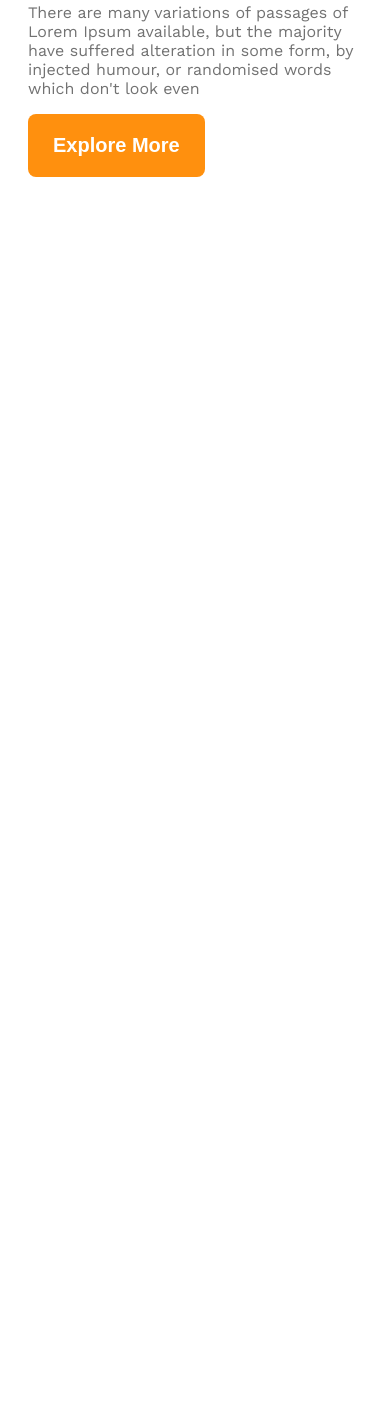
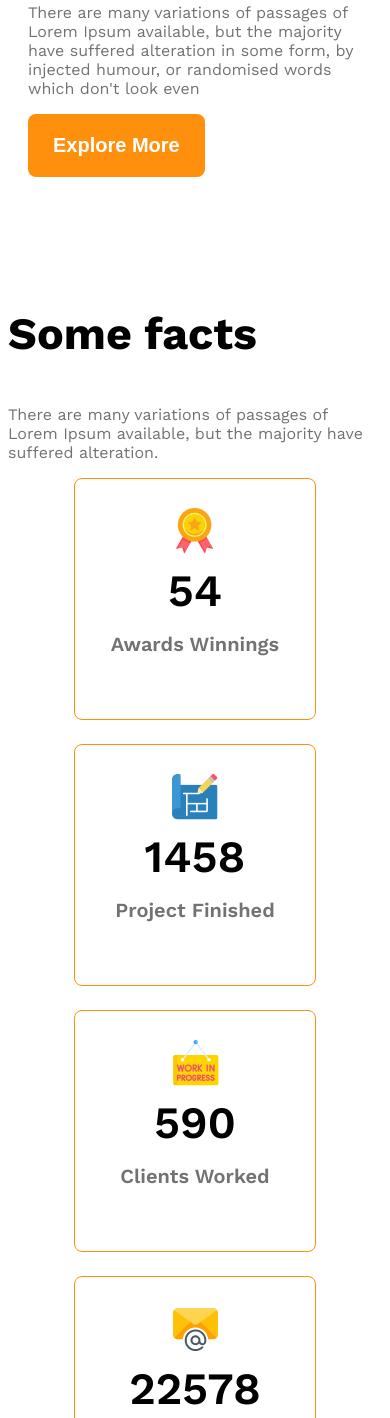
Before and after one commit to silvihuda/g3-architects-project-reset, a plain HTML site: page index.html in a window 390 px wide. Shown: the part 2755-4173 px from the top of the page. Before the commit the page ends 2940 px from the top, so only its background shows below. Drawn offline with nearby package versions, Linux system fonts and the light colour scheme.

Commit message:
added responsive facts section

```diff
--- a/index.html
+++ b/index.html
@@ -30,6 +30,7 @@
         </div>
     </header>
     <main>
+        <!-- teams section -->
         <section class="team display-flex">
            <div class="team-img-container">
               <img src="images/team1.png" alt="two architects discussing about esign">
@@ -38,11 +39,42 @@
               <img src="images/team4.png" alt="">
            </div>
            <div class="our-features">
-            <h3 class="features-title"><span id="quick-list"><span class="text-light-gray" id="quick-list">Quick list</span> <span id="of-our">of Our</span> <span class="text-primary" id="features">Features</span></h3>
+            <h3 class="section-title"><span id="quick-list"><span class="text-light-gray" id="quick-list">Quick list</span> <span id="of-our">of Our</span> <span class="text-primary" id="features">Features</span></h3>
             <p class="features-description text-light-gray">There are many variations of passages of Lorem Ipsum available, but the majority have suffered alteration in some form, by injected humour, or randomised words which don't look even</p>
             <button class="btn-primary">Explore More</button>
            </div>
         </section>
+       <!-- features enjoy -->
+        <section>
+
+        </section>
+        <!-- some facts -->
+         <section class="some-facts">
+              <h3 class="section-title">Some facts</h3>
+              <p class="text-light-gray fact-description">There are many variations of passages of Lorem Ipsum available, but the majority have suffered alteration.</p>
+              <div class="facts-container">
+                 <div class="fact-card display-flex">
+                    <img src="images/icons/ribon.png" alt="" class="fact-icon">
+                    <h4 class="fact-number">54</h4>
+                    <h5 class="fact-name text-light-gray">Awards Winnings</h5>
+                 </div>
+                 <div class="fact-card display-flex">
+                    <img src="images/icons/projects.png" alt="" class="fact-icon">
+                    <h4 class="fact-number">1458</h4>
+                    <h5 class="fact-name text-light-gray">Project Finished</h5>
+                 </div>
+                 <div class="fact-card display-flex">
+                    <img src="images/icons/customers.png" alt="" class="fact-icon">
+                    <h4 class="fact-number">590</h4>
+                    <h5 class="fact-name text-light-gray">Clients Worked</h5>
+                 </div>
+                 <div class="fact-card display-flex">
+                    <img src="images/icons/email.png" alt="" class="fact-icon">
+                    <h4 class="fact-number">22578</h4>
+                    <h5 class="fact-name text-light-gray">Email Send</h5>
+                 </div>
+              </div>
+         </section>
     </main>
     <footer>
 
--- a/styles/style.css
+++ b/styles/style.css
@@ -45,6 +45,9 @@ main>section{
 
 .bg-light {
     background-color: rgba(255, 144, 14, 0.1);
+}
+.section-title{
+    font-size: 2.8rem;
 }
 
 /* header styles */
@@ -104,14 +107,40 @@ main>section{
     margin-left: 130px;
     max-width: 530px;
 }
-.features-title{
-    font-size: 2.8rem;
-}
 #quick-list{
     font-weight: 500;
 }
 #of-our, #features{
     font-weight: 700;
+}
+/* some facts style */
+.facts-container{
+    display: grid;
+    grid-template-columns: repeat(4, 1fr);
+}
+.fact-card{
+    border: 1px solid rgb(255, 144, 14);
+    border-radius: 8px;
+    width: 240px;
+    height: 240px;
+    flex-direction: column;
+    justify-content: center;
+    align-items: center;
+    text-align: center;
+}
+.fact-number{
+    font-size: 2.8rem;
+    font-weight: 600;
+    margin-top: 10px;
+    margin-bottom: 5px;
+}
+.fact-name{
+    font-size: 1.25rem;
+    font-weight: 600;
+    margin-top: 10px;
+}
+.fact-description{
+    max-width: 540px;
 }
 
 
@@ -120,12 +149,17 @@ main>section{
     .navbar, .nav-links, .team{
         flex-direction: column;
     }
-    .team-img-container{
+    .team-img-container, .facts-container{
         grid-template-columns: 1fr;
     }
     .our-features{
         margin-left: 20px;
     }
+    .facts-container{
+        justify-items: center;
+        gap: 24px;
+    }
+
 }
 
 /* medium size device */
```
